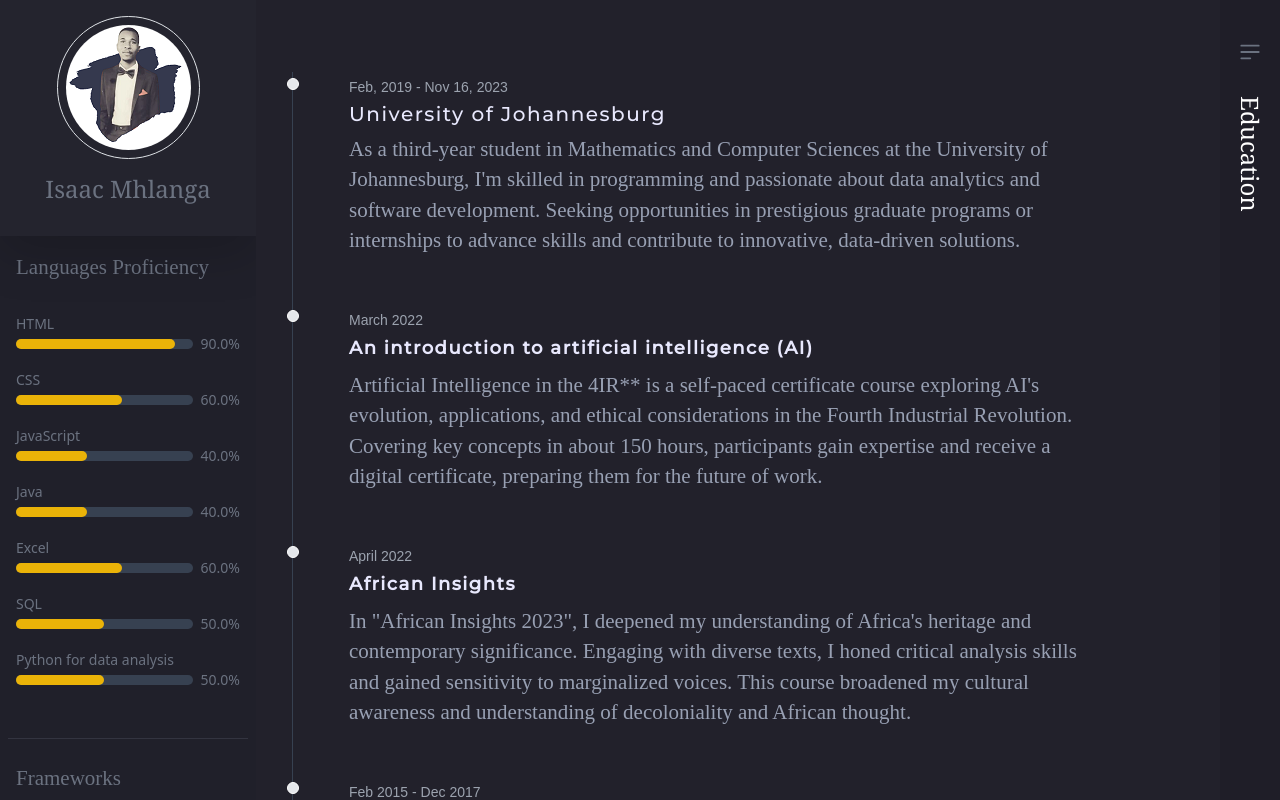
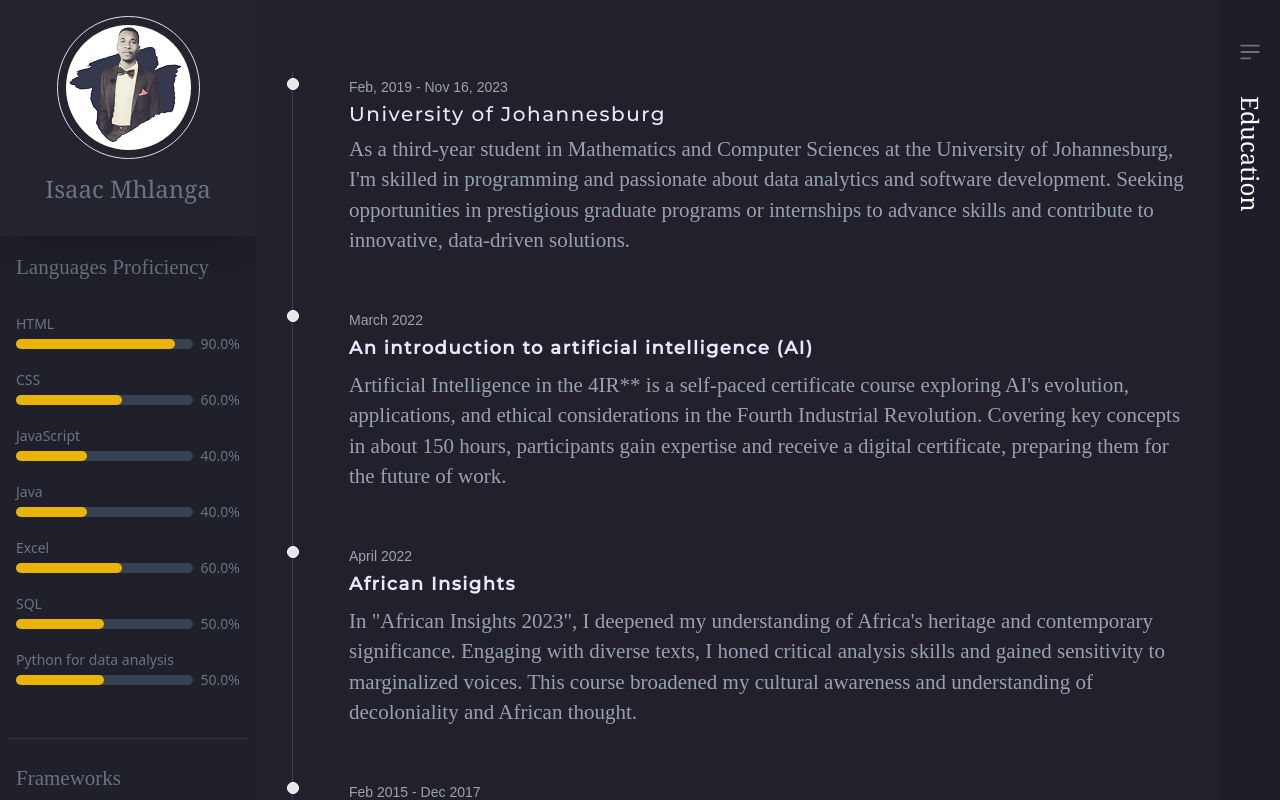
Before and after one commit to Ike91/portfolio-website, a React (Create React App) app: page /education in a window 1280 px wide. Shown: the top 800 px of the page. Built offline with nearby package versions, Linux system fonts and the light colour scheme; no server answers.

Commit message:
save fixes

```diff
--- a/src/components/contact/Contact.jsx
+++ b/src/components/contact/Contact.jsx
@@ -32,7 +32,7 @@
   };
 
   return (
-    <div className="p-2 sm:ml-64 sm:mr-35">
+    <div className="p-2 sm:ml-64 sm:h-screen sm:mr-35">
       <div class="container admin">
         <div className="row mb-5">
           <div className="col-md-4 my-2">
--- a/src/components/education/Education.jsx
+++ b/src/components/education/Education.jsx
@@ -2,7 +2,7 @@
 
 function Education() {
   return (
-    <div className=" p-4 sm:ml-64 sm:mr-40 item-in">
+    <div className=" p-4 sm:ml-64 sm:h-screen sm:mr-35 item-in">
       <div className="container">
         <ol class="relative border-s border-gray-700 ">
           <li class="mb-10 ms-4 ">
--- a/src/components/experience/Work-Experience.jsx
+++ b/src/components/experience/Work-Experience.jsx
@@ -5,7 +5,7 @@
 
 function WorkExperience() {
   return (
-    <div className=" p-4 sm:ml-64 sm:mr-40">
+    <div className=" p-4 sm:ml-64 sm:h-screen sm:mr-35">
       <div className="container">
         <ol class="relative border-s border-gray-700 ">
           <li class="mb-10 ms-4">
--- a/src/components/projects/Projects.jsx
+++ b/src/components/projects/Projects.jsx
@@ -11,7 +11,7 @@
   };
 
   return (
-    <div className="project p-3 sm:ml-64 sm:mr-35">
+    <div className="project p-3 sm:ml-64 sm:h-screen sm:mr-35">
       <div className="projects admin container">
         <div class="row ">
           <div class="flex justify-between ">
```
